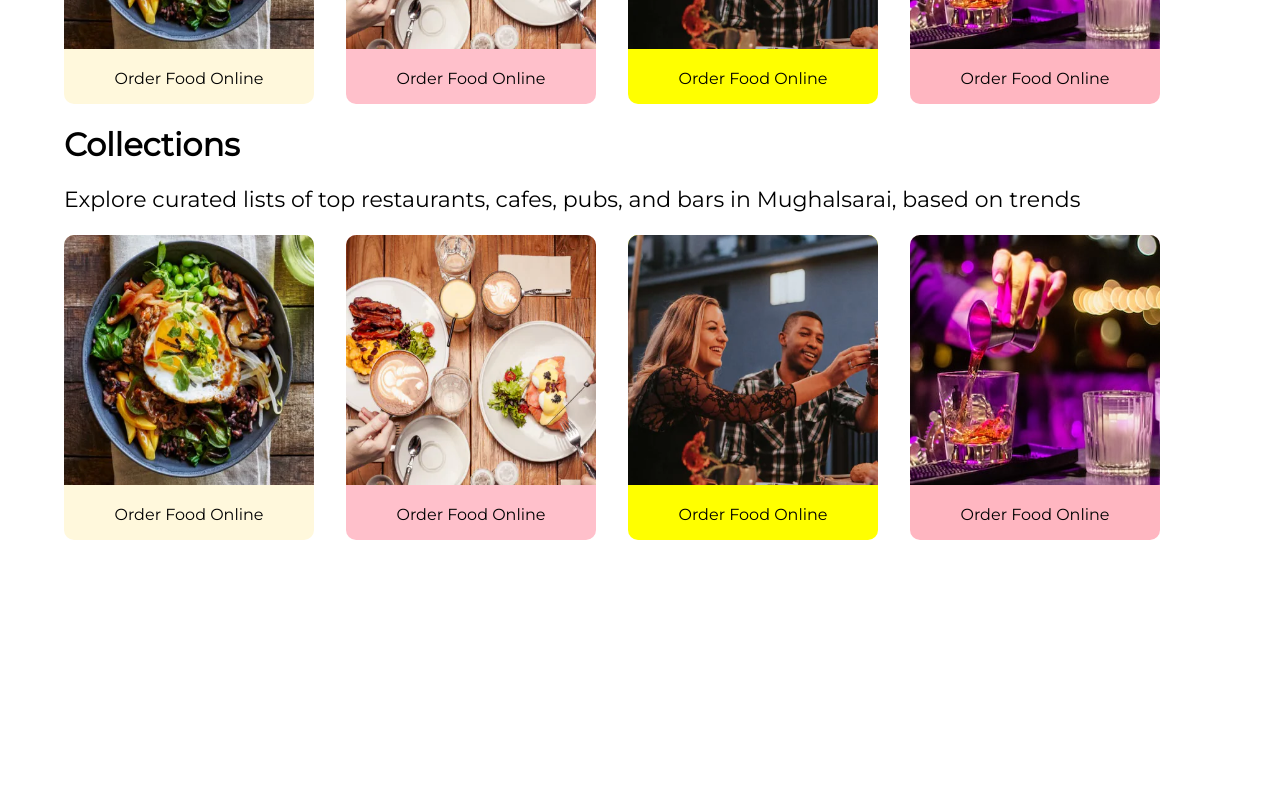
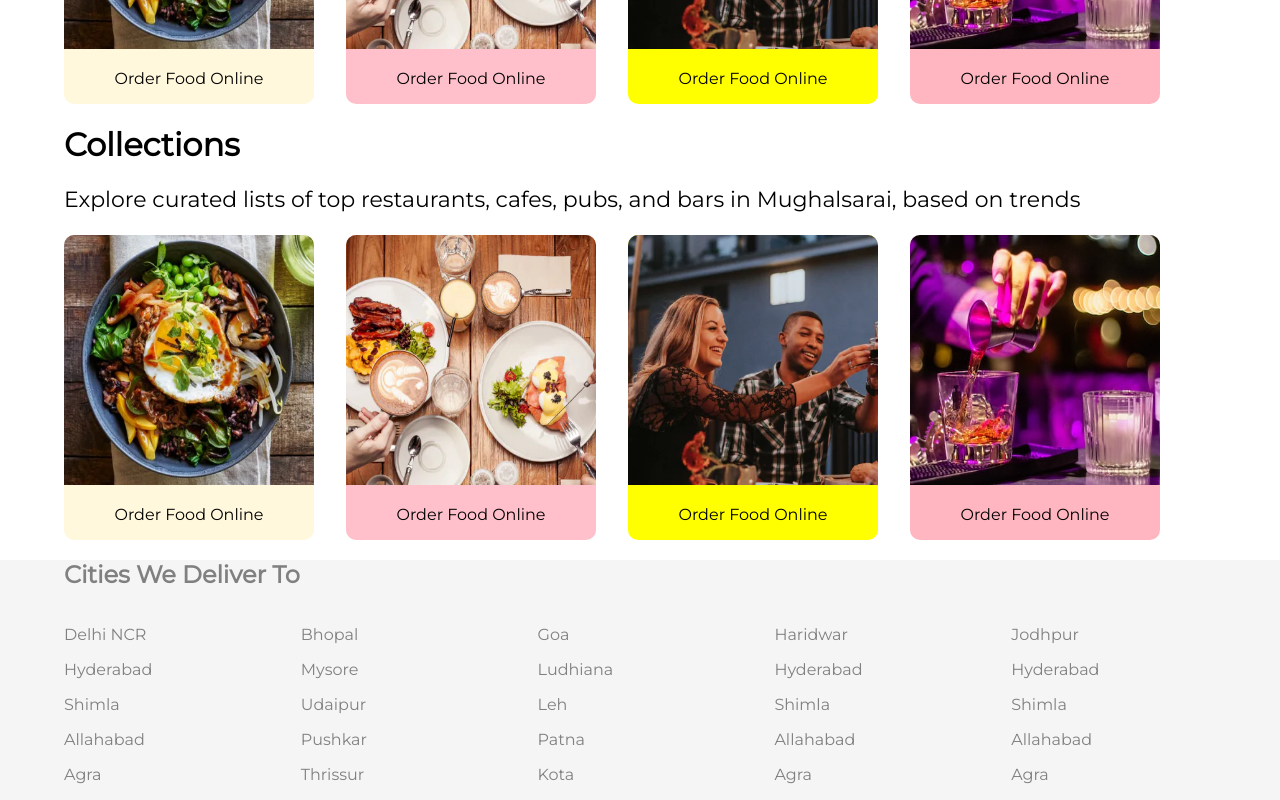
Before and after one commit to anamikarec/restaurent-details-app-using-react, a React (Create React App) app: page / in a window 1280 px wide. Shown: the part 721-1521 px from the top of the page. Before the commit the page ends 1281 px from the top, so only its background shows below. Built offline with nearby package versions, Linux system fonts and the light colour scheme.

Commit message:
home-page

```diff
--- a/src/Pages/Home.jsx
+++ b/src/Pages/Home.jsx
@@ -185,6 +185,48 @@ const Home = () => {
           <p>Order Food Online</p>
         </div>
       </div>
+      <div style={{ backgroundColor: "whitesmoke" }}>
+        <div style={{ width: "90%", margin: "auto" }}>
+          <h2 style={{ color: "grey" }}>Cities We Deliver To</h2>
+          <div style={{ color: "grey", display: "flex", gap: "2rem" }}>
+            <div style={{ width: "18%" }}>
+              <p>Delhi NCR</p>
+              <p>Hyderabad</p>
+              <p>Shimla</p>
+              <p>Allahabad</p>
+              <p>Agra</p>
+            </div>
+            <div style={{ width: "18%" }}>
+              <p>Bhopal</p>
+              <p>Mysore</p>
+              <p>Udaipur</p>
+              <p>Pushkar</p>
+              <p>Thrissur</p>
+            </div>
+            <div style={{ width: "18%" }}>
+              <p>Goa</p>
+              <p>Ludhiana</p>
+              <p>Leh</p>
+              <p>Patna</p>
+              <p>Kota</p>
+            </div>
+            <div style={{ width: "18%" }}>
+              <p>Haridwar</p>
+              <p>Hyderabad</p>
+              <p>Shimla</p>
+              <p>Allahabad</p>
+              <p>Agra</p>
+            </div>
+            <div style={{ width: "18%" }}>
+              <p>Jodhpur</p>
+              <p>Hyderabad</p>
+              <p>Shimla</p>
+              <p>Allahabad</p>
+              <p>Agra</p>
+            </div>
+          </div>
+        </div>
+      </div>
     </>
   );
 };
```
